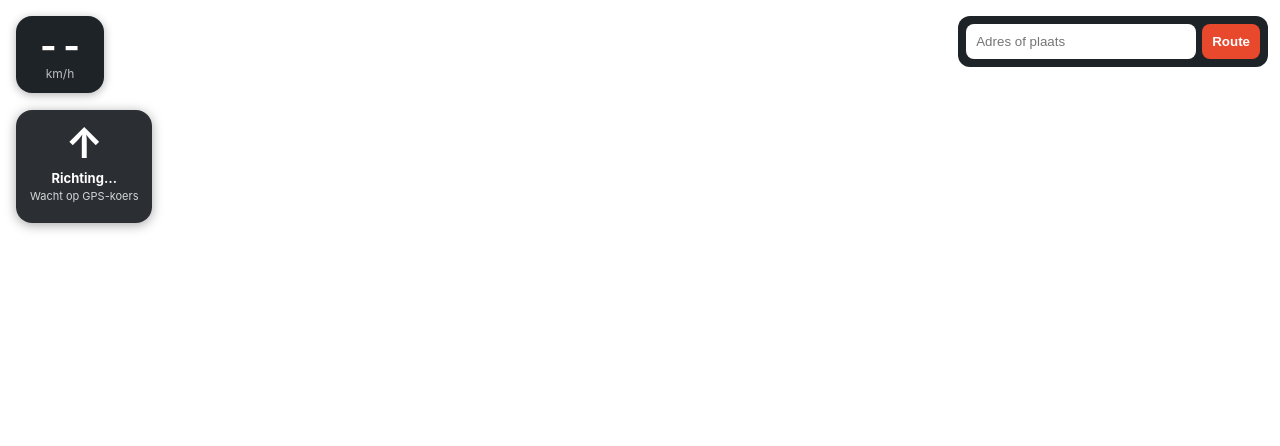
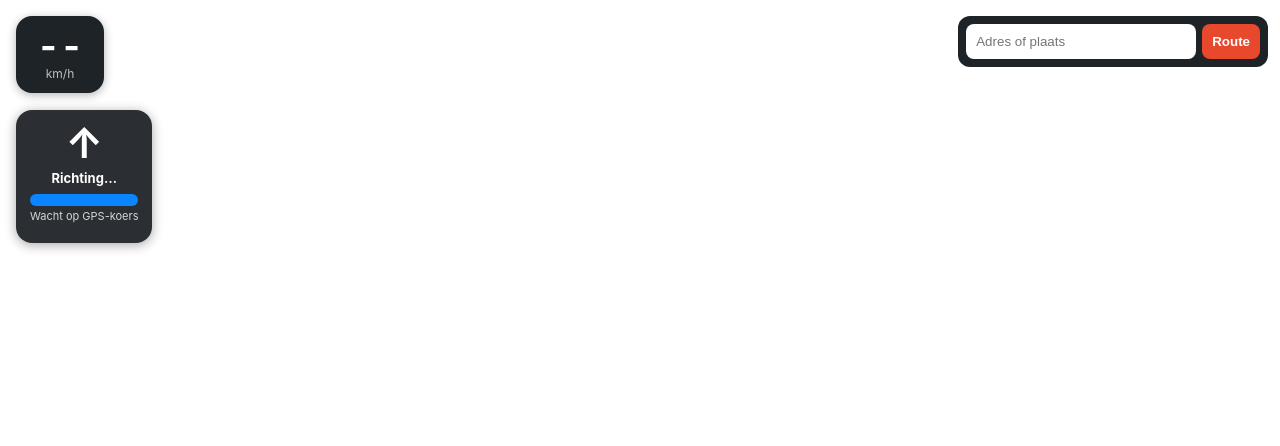
Before and after one commit to RichFreeDiab/flitsmaatje, a Flask app: page / in a window 1280 px wide. Shown: the top 446 px of the page. Run offline with Flask 3, Linux system fonts and the light colour scheme.

Commit message:
fix(flitsmaatje): In FlitsMaatje: er staat nu een pijl die de richting aangeeft echter ik wil dat

```diff
--- a/templates/index.html
+++ b/templates/index.html
@@ -26,7 +26,7 @@
   <div id="lane-hud" aria-live="polite">
     <span id="lane-arrow" class="lane-arrow">↑</span>
     <div id="lane-label" class="lane-label">Richting…</div>
-    <div id="lane-exit" class="lane-exit" hidden></div>
+    <div id="lane-info" class="lane-exit"></div>
     <div id="lane-sub" class="lane-sub">Wacht op GPS</div>
     <div id="lane-lanes" class="lane-lanes" hidden></div>
   </div>
```
